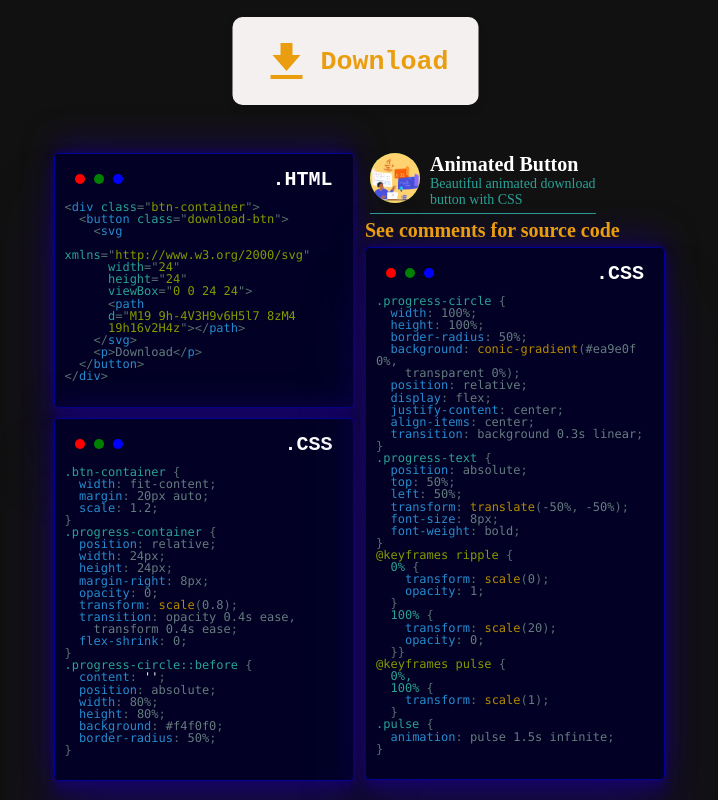
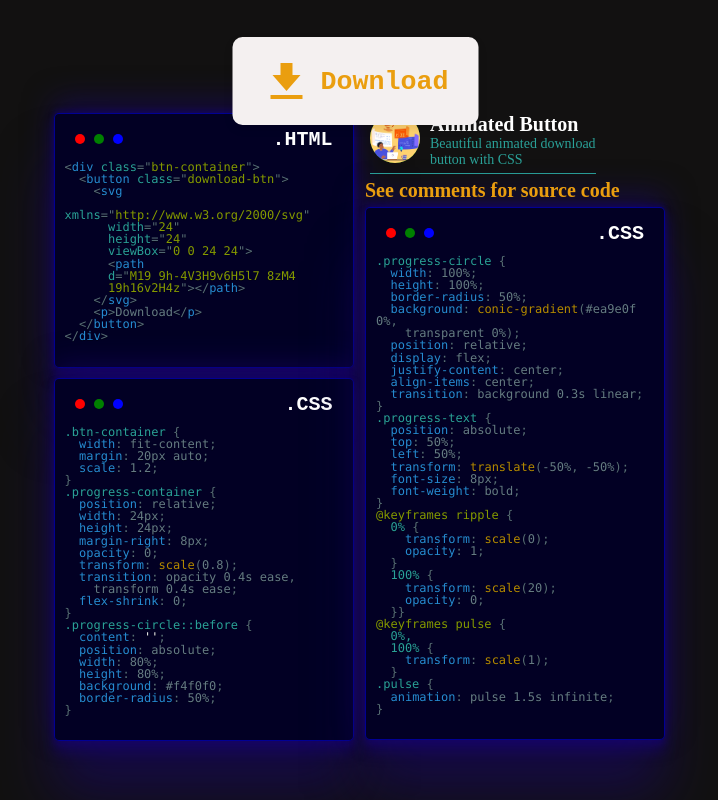
Before and after one commit to adnanCreativeDeveloper/animated-button, a plain HTML site: page index.html in a window 1280 px wide. Shown: the whole page, without its empty margins (285-1003 px from the left). Drawn offline with nearby package versions, Linux system fonts and the light colour scheme.

Commit message:
Update style.css

```diff
--- a/assets/css/style.css
+++ b/assets/css/style.css
@@ -13,9 +13,9 @@ body {
 }
 .btn-container {
   width: fit-content;
-  margin: 20px auto;
+  margin: 0px auto;
   scale: 2;
-  margin-bottom: 70px;
+
 }
 /* Progress circle styles - improved with
    transforms for smoother animation */
```
